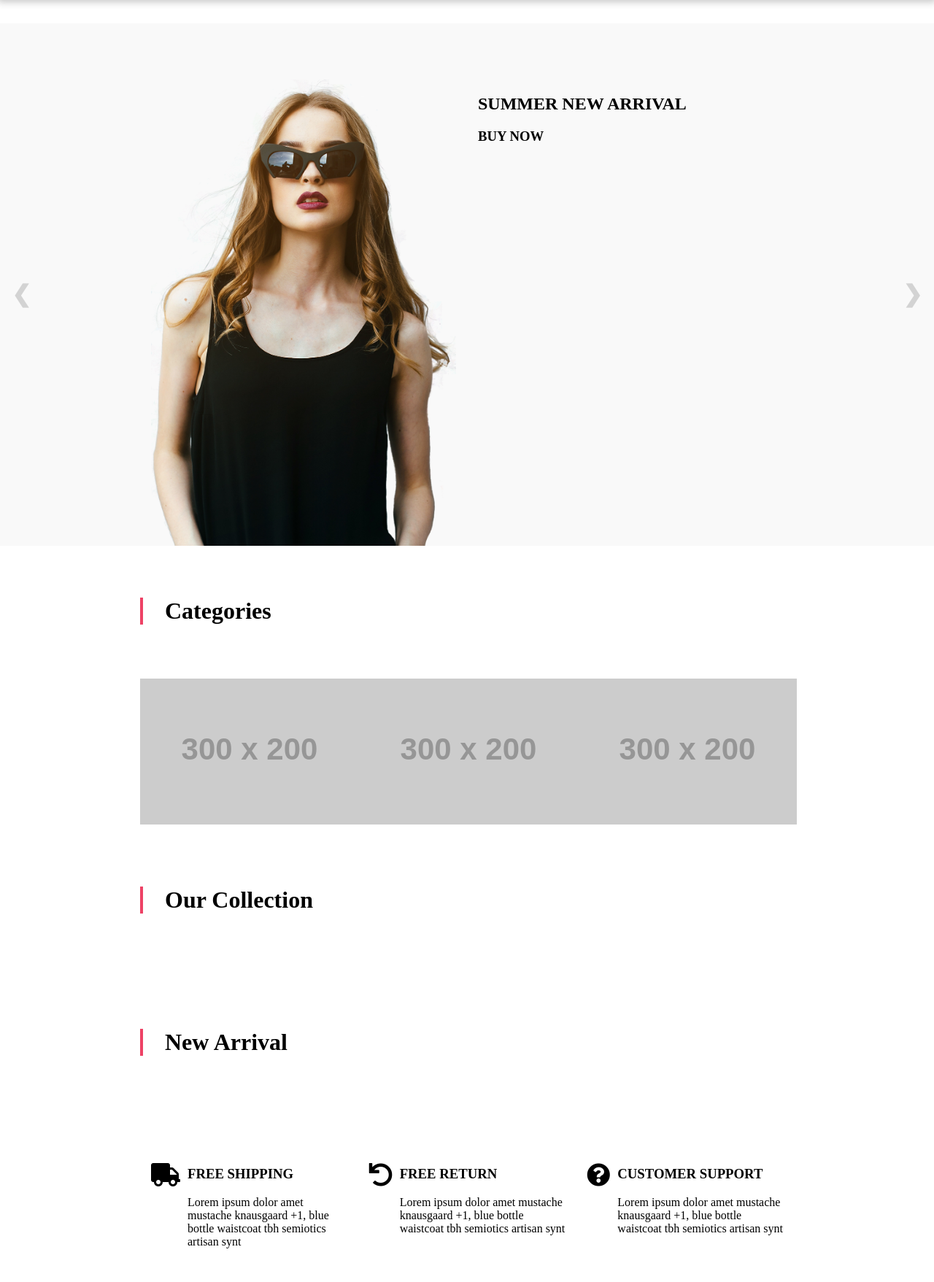
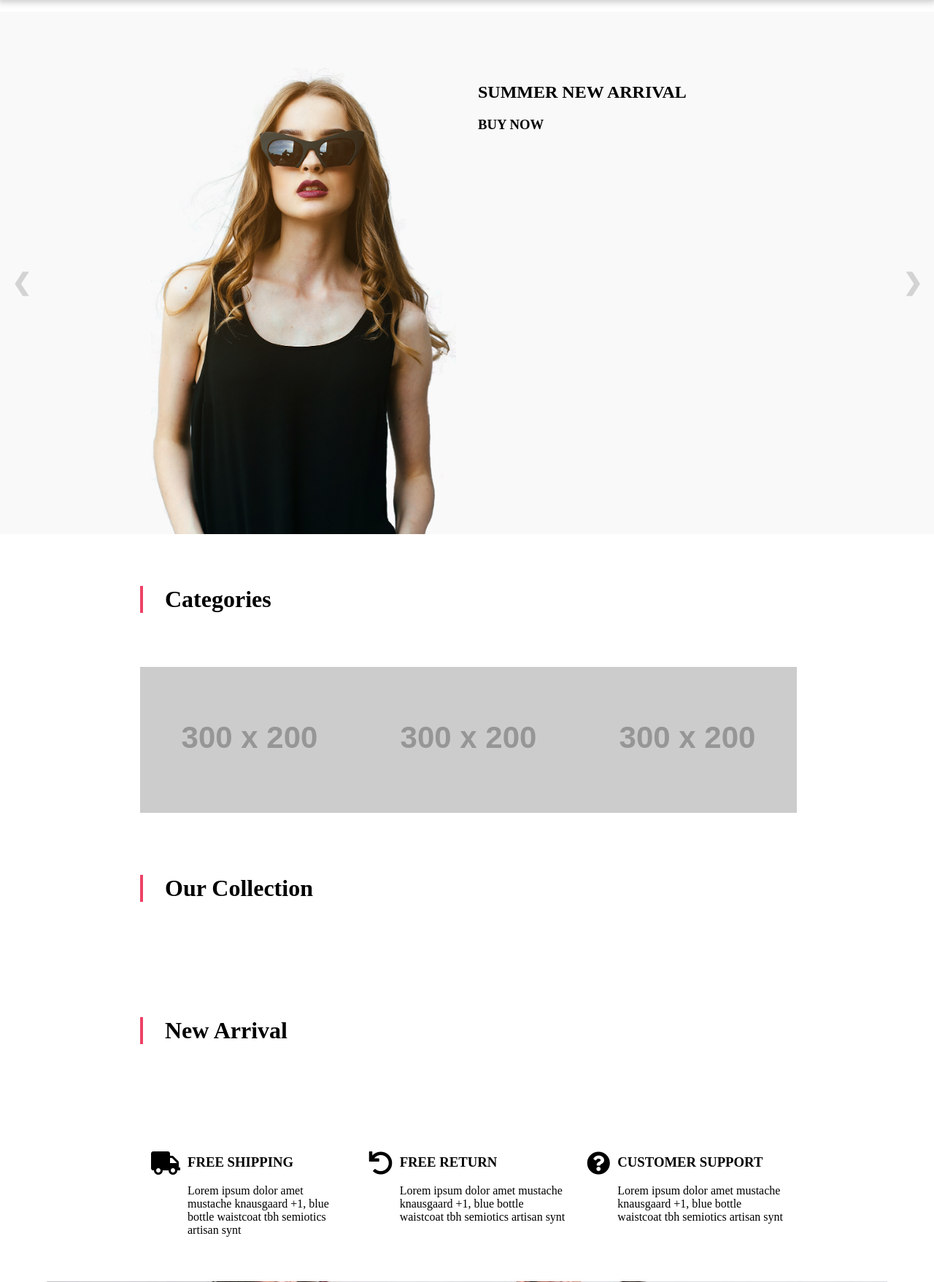
Before and after one commit to kazandaan/Fashion-Shop, a PHP site: page / in a window 1280 px wide. Shown: the part 100-1857 px from the top of the page at 73% size. Run offline with PHP 8.4, Linux system fonts and the light colour scheme; some libraries are stand-ins or nearby versions; some web fonts are replaced.

Commit message:
Initial commit

```diff
--- a/css/general.css
+++ b/css/general.css
@@ -8,8 +8,8 @@
 
 section {
   display: block;
-  margin-top: 2rem;
-  margin-bottom: 2rem;
+  padding-top: 1rem;
+  padding-bottom: 1rem;
 }
 
 footer {
```
